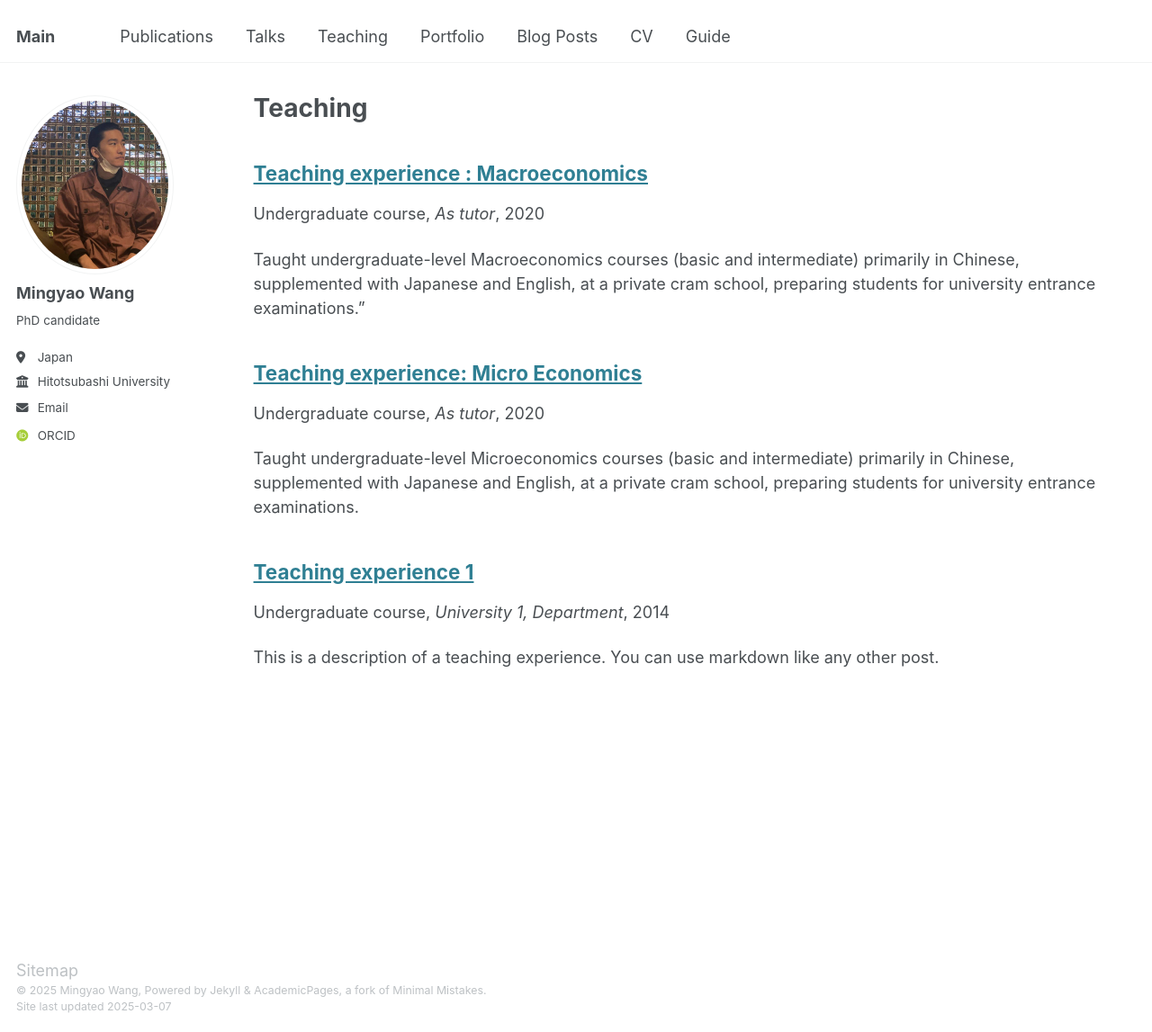
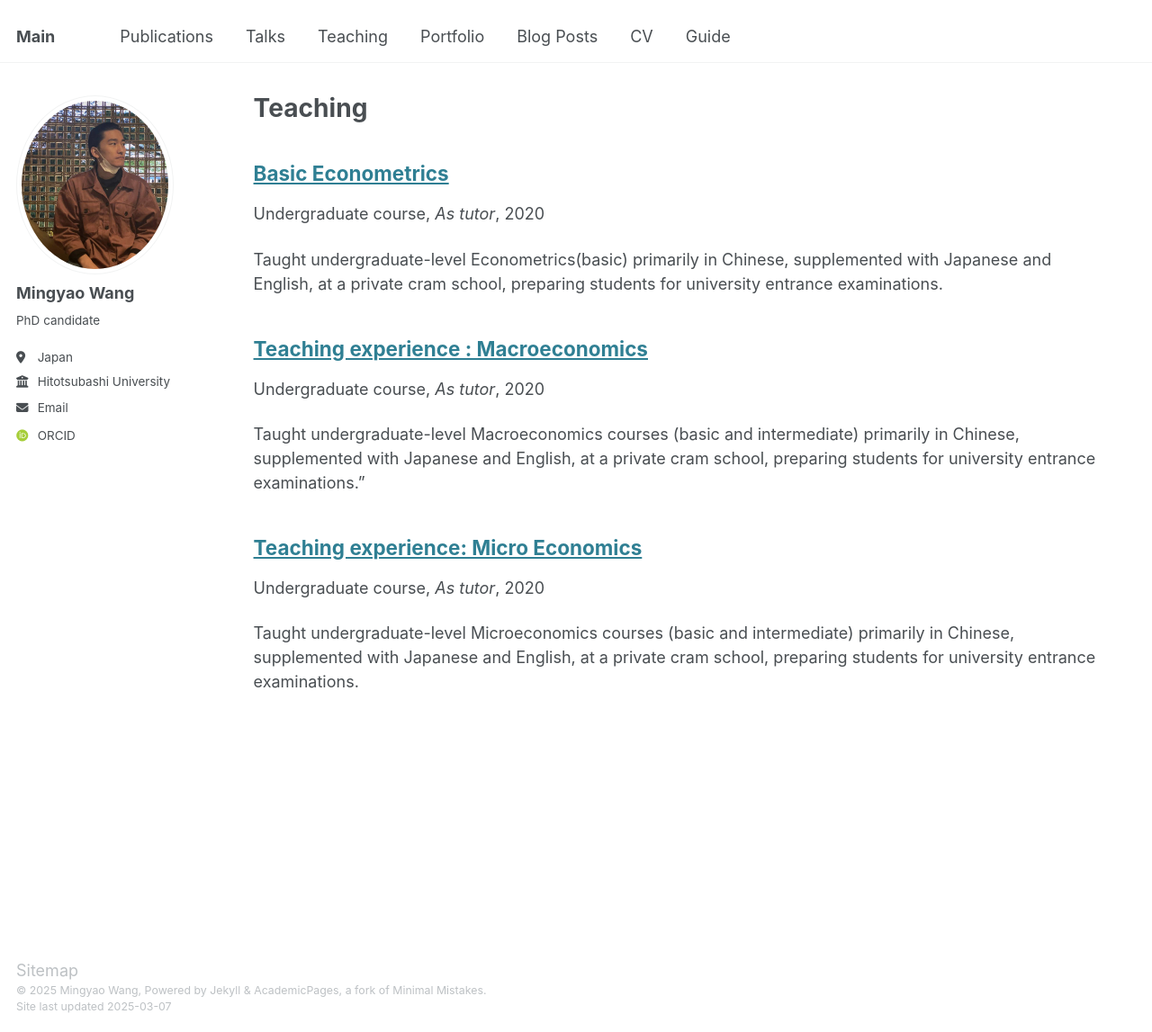
Before and after one commit to Mingyao-Wang/aboutme, a Jekyll site: the page built from _pages/teaching.html, in a window 1280 px wide and 1147 px high. Shown: the whole window at 90% size. Built offline with Jekyll 4.4.1, drawn with Linux system fonts in a browser that asks for light colours; some web fonts are replaced.

Commit message:
Update 2016-spring-teaching-3.md

```diff
--- a/_teaching/2016-spring-teaching-3.md
+++ b/_teaching/2016-spring-teaching-3.md
@@ -1,14 +1,14 @@
 ---
-title: "Teaching experience 1"
+title: "Basic Econometrics"
 collection: teaching
 type: "Undergraduate course"
 permalink: /teaching/2014-spring-teaching-1
-venue: "University 1, Department"
-date: 2014-01-01
-location: "City, Country"
+venue: "As tutor"
+date: 2020-04-01
+location: "Tokyo, Japan"
 ---
 
-This is a description of a teaching experience. You can use markdown like any other post.
+Taught undergraduate-level Econometrics(basic) primarily in Chinese, supplemented with Japanese and English, at a private cram school, preparing students for university entrance examinations.
 
 Heading 1
 ======
```
